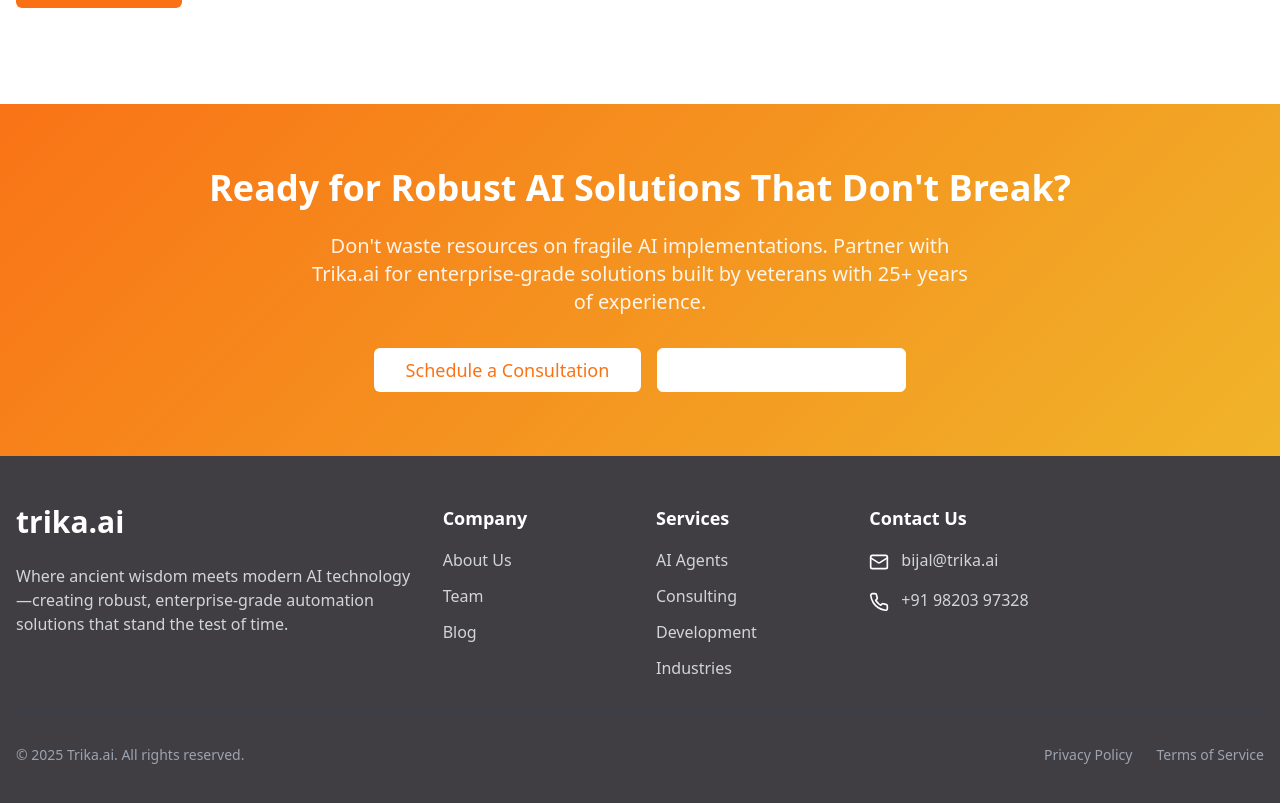
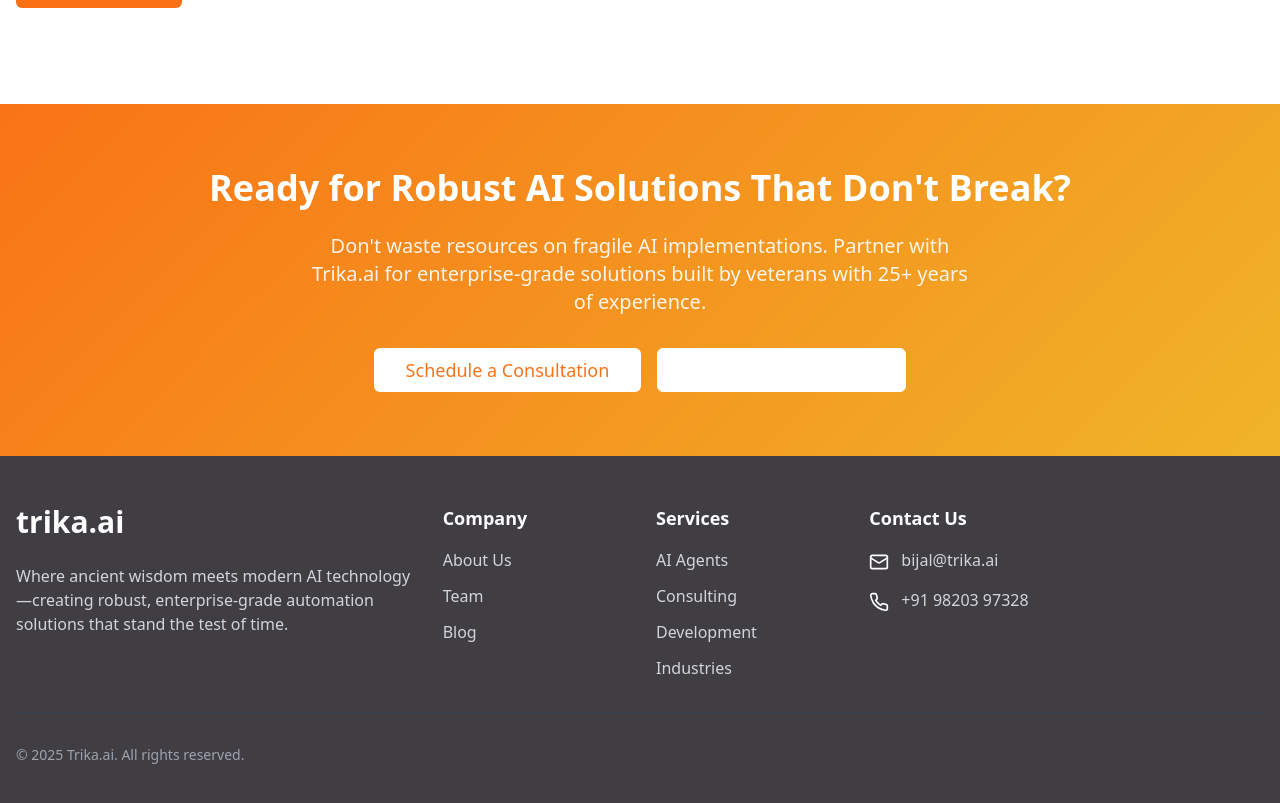
Before and after one commit to trikabijal/trika-ai-trishul-web, a React (Vite) app: page / in a window 1280 px wide. Shown: the part 3716-4519 px from the top of the page. Built offline with nearby package versions, Linux system fonts and the light colour scheme.

Commit message:
Visual edit in Lovable
Edited UI in Lovable

```diff
--- a/src/components/Footer.tsx
+++ b/src/components/Footer.tsx
@@ -62,8 +62,8 @@ const Footer = () => {
           </p>
           <div className="mt-4 md:mt-0">
             <ul className="flex justify-center md:justify-end space-x-6 text-sm">
-              <li><a href="#" className="text-gray-400 hover:text-white transition-colors">Privacy Policy</a></li>
-              <li><a href="#" className="text-gray-400 hover:text-white transition-colors">Terms of Service</a></li>
+
+
             </ul>
           </div>
         </div>
```
